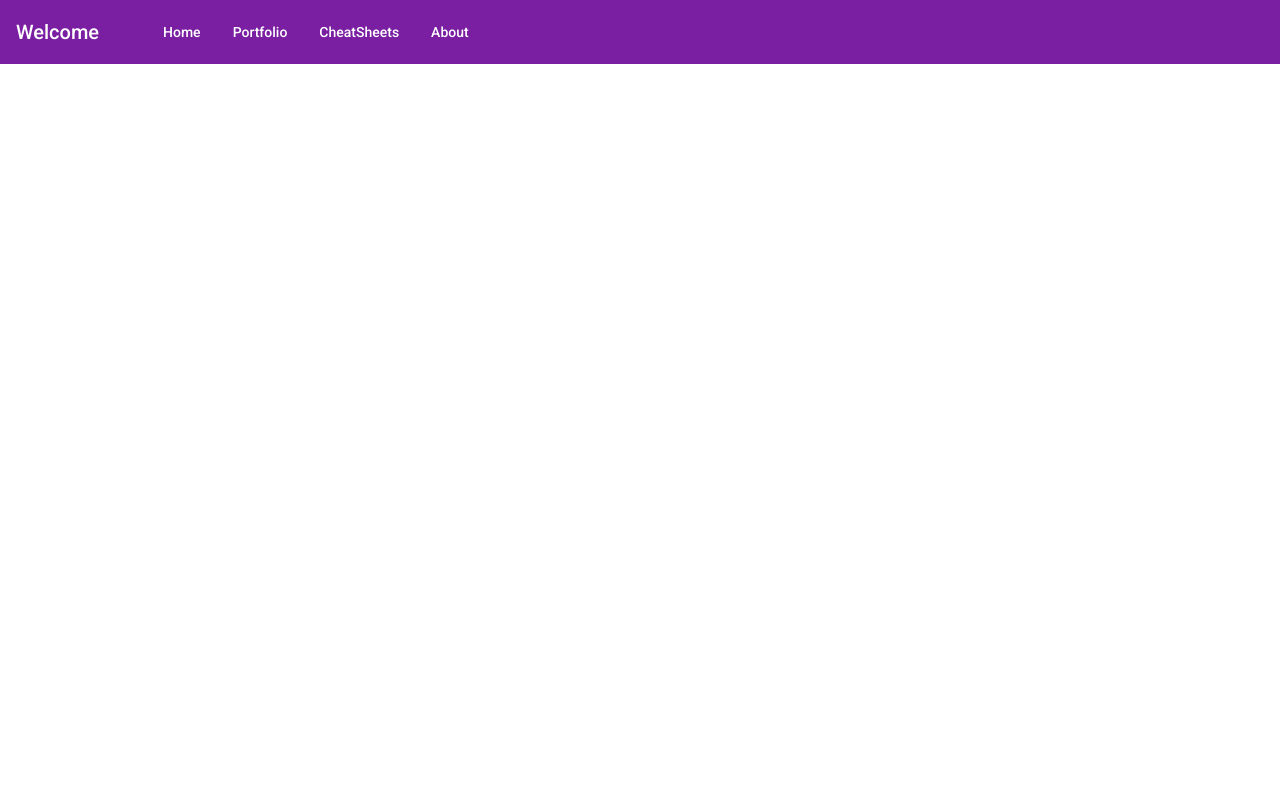
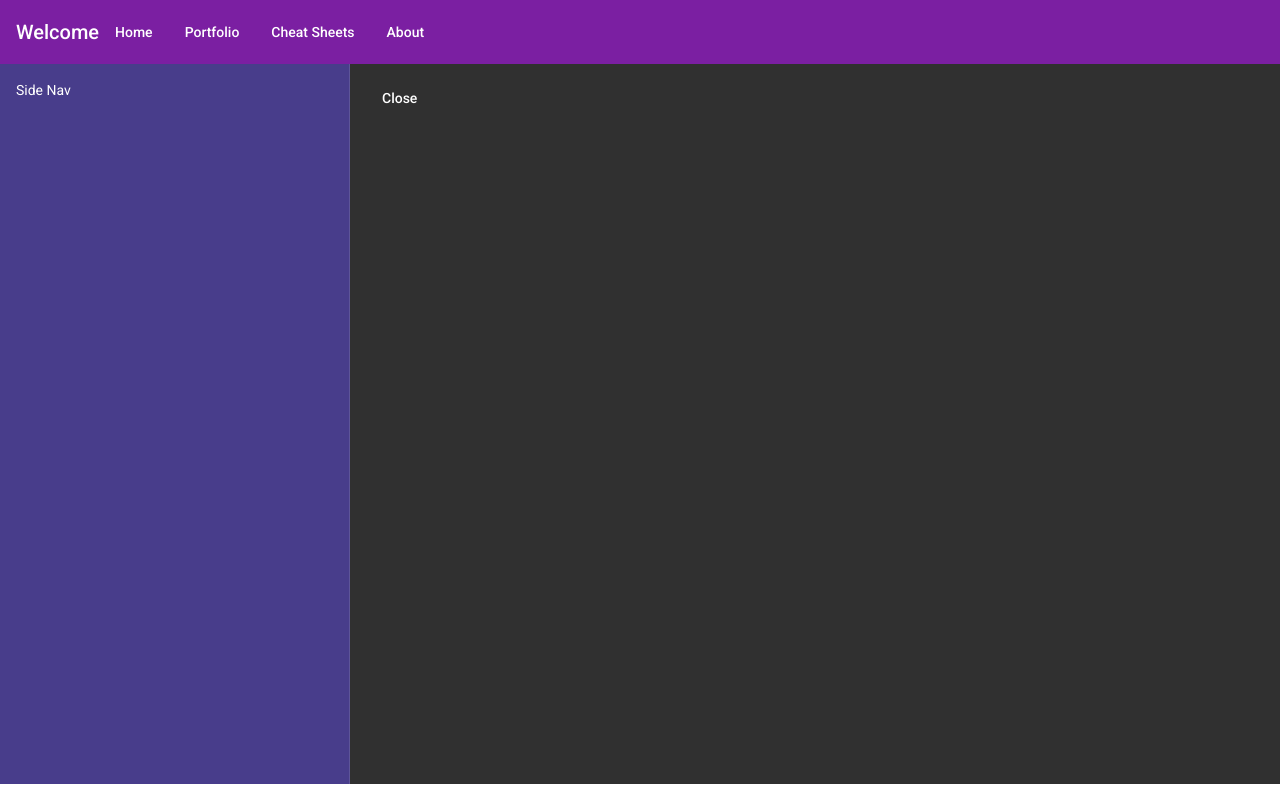
Before and after one commit to sayeduzzamancuet/ng-portfolio, an Angular app in the folder my-portfolio/: page / in a window 1280 px wide. Built offline with nearby package versions, Linux system fonts and the light colour scheme.

Commit message:
nav bar added

```diff
--- a/my-portfolio/src/app/app.component.css
+++ b/my-portfolio/src/app/app.component.css
@@ -4,3 +4,13 @@
 span{
     padding-right: 3rem;
 }
+mat-sidenav-container{
+    height: 90%;
+}
+mat-sidenav,mat-sidenav-content{
+    padding: 16px
+}
+mat-sidenav{
+    background-color:darkslateblue;
+    width: 350px;
+}
--- a/my-portfolio/src/app/app.component.html
+++ b/my-portfolio/src/app/app.component.html
@@ -1,13 +1,21 @@
 <mat-toolbar color="primary">
   <div>Welcome</div>
   <div>
-    <span></span>
-  </div>
-  <div>
     <button mat-button>Home</button>
     <button mat-button>Portfolio</button>
-    <button mat-button>CheatSheets</button>
+    <button mat-button>Cheat Sheets</button>
     <button mat-button>About</button>
-
   </div>
 </mat-toolbar>
+<mat-sidenav-container>
+  <mat-sidenav #sidenav
+  mode="side"
+  (opened)="setToggleBtnText('Close')"
+  (closed)="setToggleBtnText('Open')"
+  [(opened)]="opened">Side Nav
+  </mat-sidenav>
+
+  <mat-sidenav-content>
+    <button mat-button (click)="sidenav.toggle()">{{toggleBtnText}}</button>
+  </mat-sidenav-content>
+</mat-sidenav-container>
--- a/my-portfolio/src/app/app.component.ts
+++ b/my-portfolio/src/app/app.component.ts
@@ -7,4 +7,9 @@ import { Component } from '@angular/core';
 })
 export class AppComponent {
   title = 'my-portfolio';
+  opened= true;
+  toggleBtnText='Close'
+  setToggleBtnText(text){
+    this.toggleBtnText=text;
+  }
 }
--- a/my-portfolio/src/app/modules/material/material.module.ts
+++ b/my-portfolio/src/app/modules/material/material.module.ts
@@ -6,9 +6,9 @@ import {MatGridListModule} from '@angular/material/grid-list';
 import {MatFormFieldModule} from '@angular/material/form-field';
 import {MatInputModule} from '@angular/material/input';
 import {MatRadioModule} from '@angular/material/radio';
-import {MatSidenavModule} from '@angular/material/sidenav';
 import { MatIconModule } from  '@angular/material/icon';
 import {MatListModule} from '@angular/material/list';
+import {MatSidenavModule} from '@angular/material/sidenav';
 @NgModule({
   declarations: [],
   imports: [
@@ -21,7 +21,7 @@ import {MatListModule} from '@angular/material/list';
     MatRadioModule,
     MatSidenavModule,
     MatIconModule,
-    MatListModule
+    MatListModule,
   ],
   exports:[
     MatToolbarModule,
```
